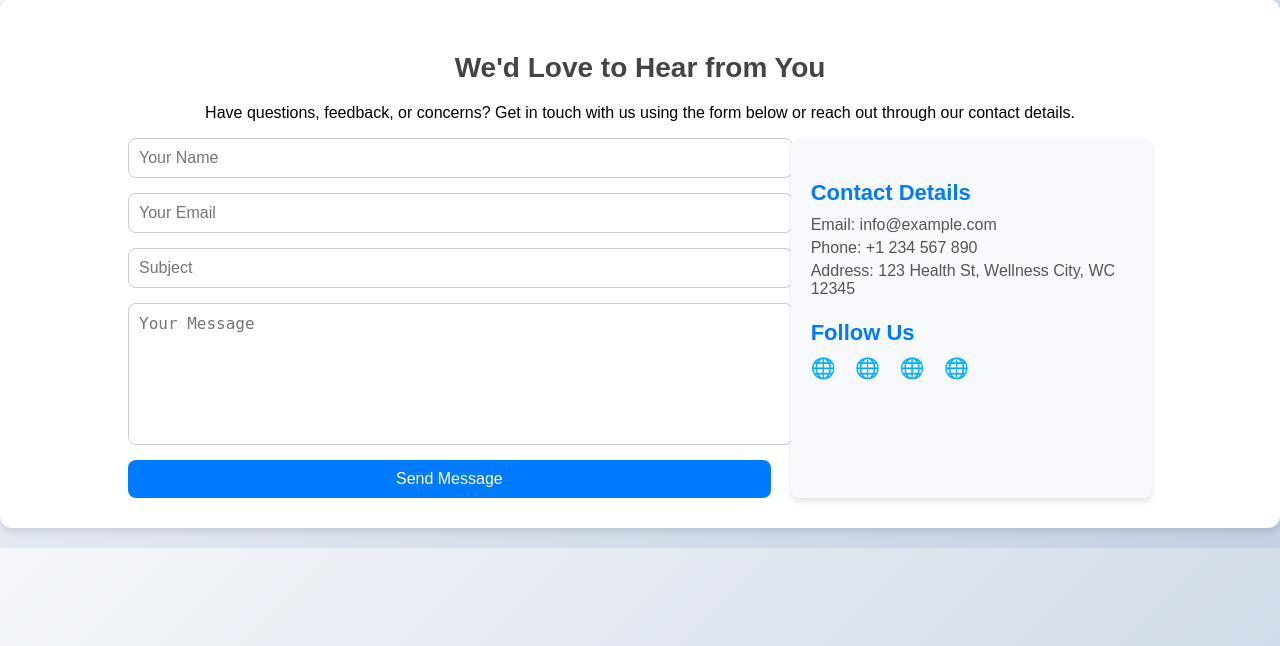
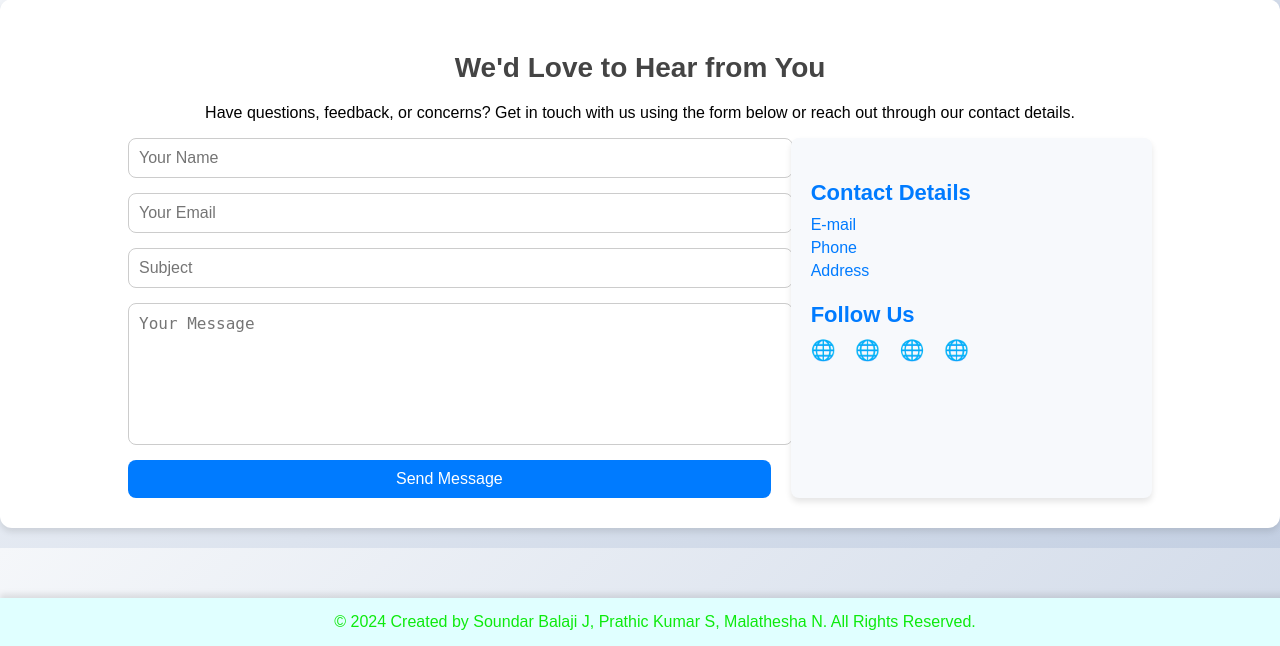
Before and after one commit to soundar3078/stroke-prediction-using-ML, a Flask app: page /contact in a window 1280 px wide. Shown: the part 154-800 px from the top of the page. Run offline with Flask 3, Linux system fonts and the light colour scheme; parts of the project's set-up code (start-up, migrations or seed data) failed here and were passed over.

Commit message:
Update contact.html

```diff
--- a/templates/contact.html
+++ b/templates/contact.html
@@ -187,9 +187,15 @@
             <!-- Contact Information -->
             <div class="contact-info">
                 <h3>Contact Details</h3>
-                <p>Email: <a href="mailto:info@example.com">info@example.com</a></p>
-                <p>Phone: <a href="tel:+1234567890">+1 234 567 890</a></p>
-                <p>Address: 123 Health St, Wellness City, WC 12345</p>
+                <p><a href="mailto:info@example.com" style="color: #007bff; text-decoration: none;">E-mail</a></p>
+<p> <a href="tel:+1234567890" style="color: #007bff; text-decoration: none;">Phone</a></p>
+<p>
+    <a href="https://www.google.com/maps/search/?api=1&query=123+Health+St,+Wellness+City,+WC+12345"
+       target="_blank"
+       style="color: #007bff; text-decoration: none;">
+       Address
+    </a>
+</p>
 
                 <div class="social-icons">
                     <h3>Follow Us</h3>
@@ -201,5 +207,8 @@
             </div>
         </div>
     </div>
+    <footer style="background: lightcyan; color: rgb(13, 234, 13); text-align: center; padding: 15px; position: fixed; bottom: 0; width: 100%; box-shadow: 0 -4px 6px rgba(0, 0, 0, 0.1);">
+        <p style="margin: 0;">&copy; 2024 Created by Soundar Balaji J, Prathic Kumar S, Malathesha N. All Rights Reserved.</p>
+    </footer>
 </body>
 </html>
```
